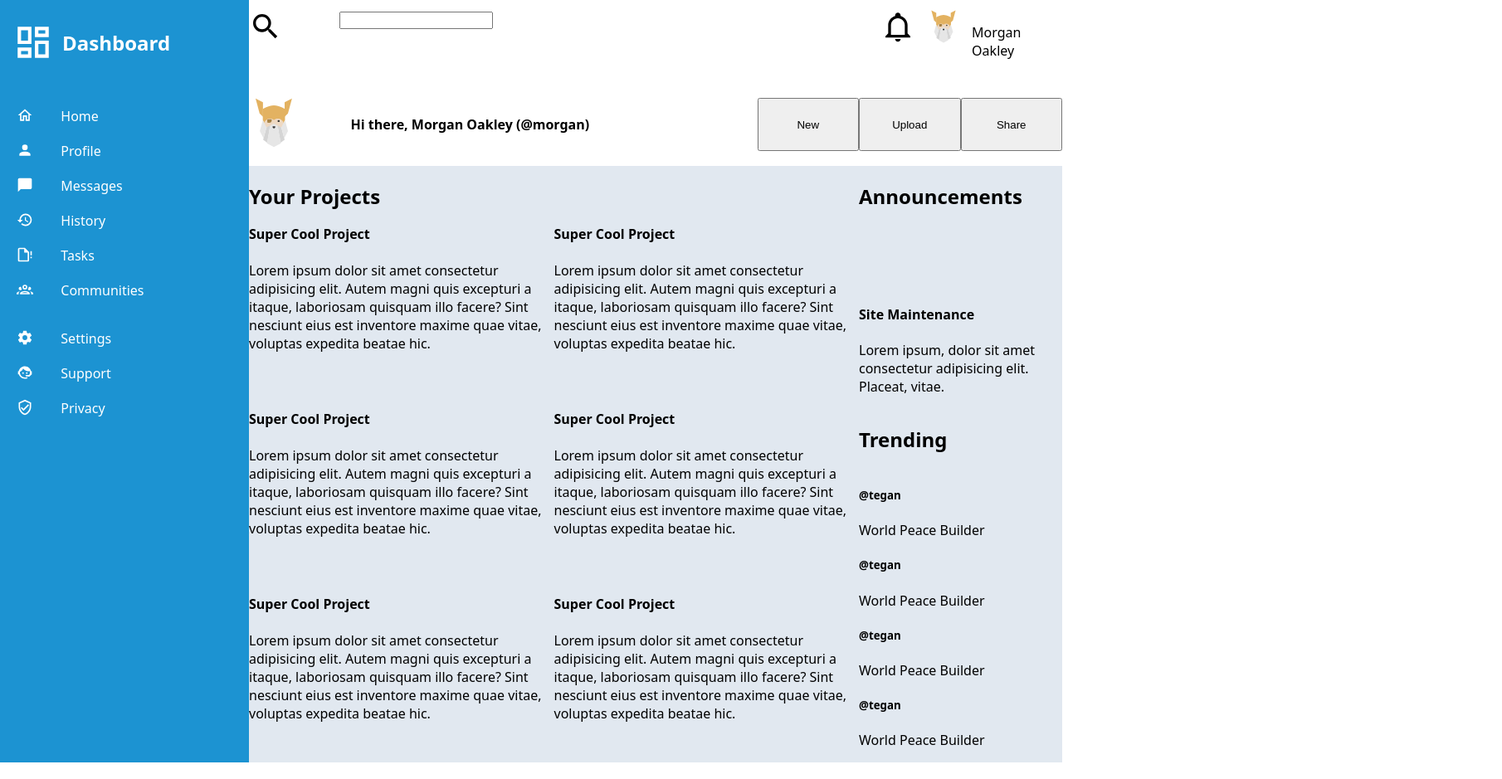
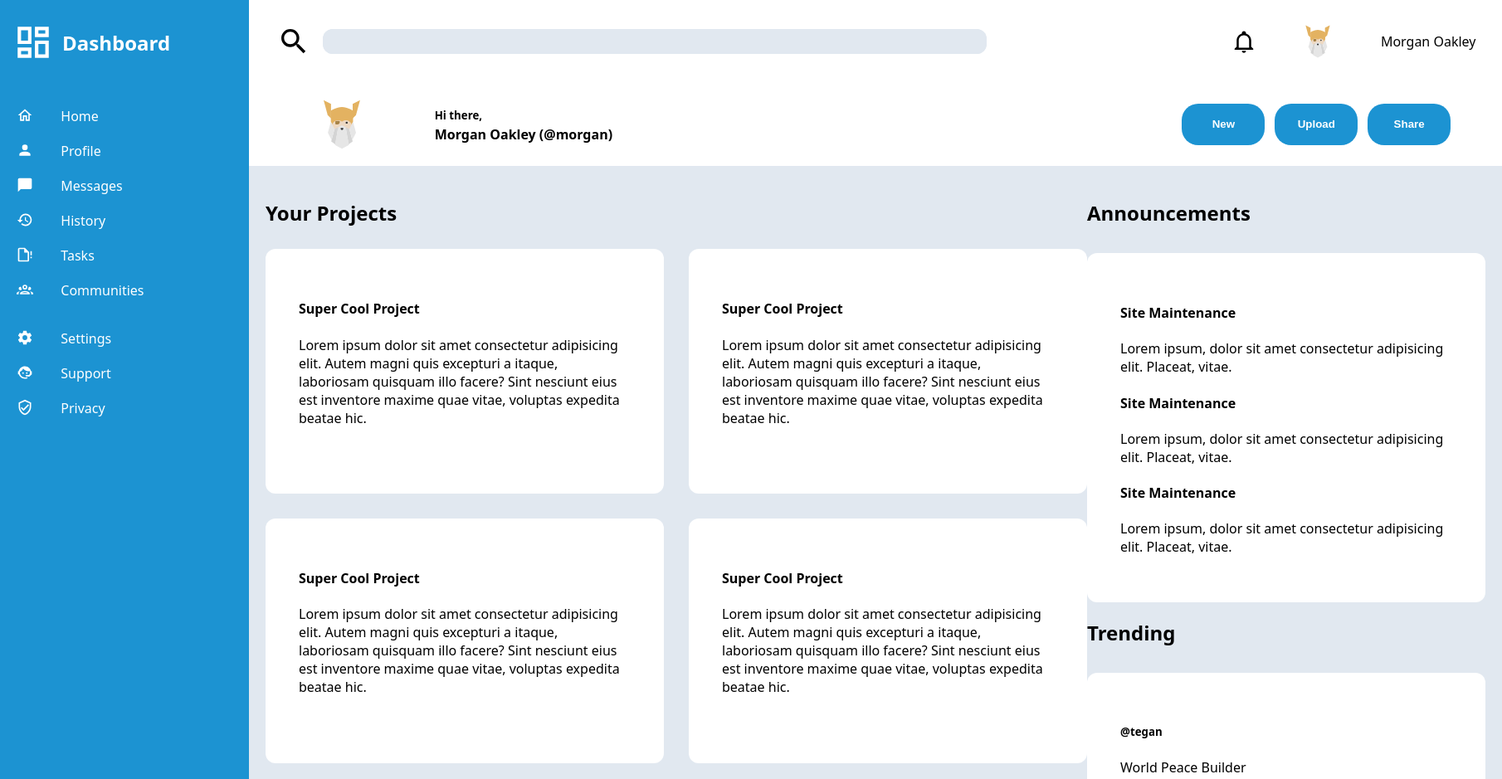
Before and after one commit to balszan/admin-dashboard-project, a plain HTML site: page index.html in a window 1280 px wide. Shown: the top 939 px of the page at 83% size, 1810 px wide, since content can reach past the window. Drawn offline with Linux system fonts and the light colour scheme.

Commit message:
Complete header

```diff
--- a/index.html
+++ b/index.html
@@ -10,16 +10,19 @@
    <div class="container">
        <div class="header">
            <div class="header-top">
-               <img src="svg/magnify.svg">
+               <img src="svg/magnify.svg" id="search-img">
                <form id="search">
                <input type="search" id="search" name="q"></form>
-               <img src="svg/notifications.svg">
+               <img src="svg/notifications.svg" id="notify">
                <img src="svg/odin-logo.svg">
                <p>Morgan Oakley</p>
            </div>
            <div class="header-bottom">
                <img src="svg/odin-logo.svg">
-               <h4>Hi there, Morgan Oakley (@morgan)</h4>
+               <div class="greeting">
+                <h5>Hi there,</h5>
+               <h4>Morgan Oakley (@morgan)</h4>
+            </div>
                <button>New</button>
                <button>Upload</button>
                <button>Share</button>
@@ -61,6 +64,10 @@
                <div class="long-card">
                    <h4>Site Maintenance</h4>
                    <p>Lorem ipsum, dolor sit amet consectetur adipisicing elit. Placeat, vitae.</p>
+                   <h4>Site Maintenance</h4>
+                   <p>Lorem ipsum, dolor sit amet consectetur adipisicing elit. Placeat, vitae.</p>
+                   <h4>Site Maintenance</h4>
+                   <p>Lorem ipsum, dolor sit amet consectetur adipisicing elit. Placeat, vitae.</p>
                </div>
                <h2>Trending</h2>
                <div class="long-card">
--- a/style.css
+++ b/style.css
@@ -24,22 +24,57 @@ html {
 
 .header-top {
     display: grid;
-    grid-template-columns: 1fr 6fr 0.5fr 0.5fr 1fr;
+    grid-template-columns: 0.5fr 6fr 0.5fr 0.5fr 1fr;
+    align-items: center;
+    text-align: center;
 }
 
 .header-top img {
     width: 40px;
     height: 40px;
+    justify-self: center;
+}
+
+#search {
+    width: 800px;
+    height: 30px;
+    background-color: #e1e8f0;
+    border: none;
+    border-radius: 12px;
+}
+
+#search-img {
+    justify-self: right;
+    padding-right: 15px;
+}
+
+#notify {
+    width: 30px;
 }
 
 .header-bottom {
     display: grid;
-    grid-template-columns: 1fr 4fr 1fr 1fr 1fr;
+    grid-template-columns: 1fr 4fr 0.5fr 0.5fr 0.5fr 0.25fr;
+    line-height: 0px;
 }
 
 .header-bottom img {
     width: 60px;
     height: 60px;
+    justify-self: center;
+    align-self: center;
+}
+
+.header-bottom button {
+    background-color: #1c93d2;
+    border: none;
+    border-radius: 20px;
+    color: white;
+    font-weight: bold;
+    height: 50px;
+    width: 100px;
+    justify-self: center;
+    align-self: center;
 }
 
 
@@ -95,12 +130,14 @@ li img {
     grid-row-end: 3;
     display:grid;
     grid-template-columns: 3fr 1fr;
+    padding: 20px;
 }
 
 .main-content-left {
     display:grid;
     grid-template-columns: 1fr 1fr;
     grid-template-rows: 50px repeat(3,1fr);
+    gap: 30px;
 }
 
 .main-content-left h2 {
@@ -108,7 +145,25 @@ li img {
     grid-column-end: 3;
 }
 
+.main-content-right h2 {
+    padding-bottom: 12px;
+}
+
 .main-content-right {
     display:grid;
-    grid-template-rows: 1fr 1fr;
 }
+
+.card {
+    background-color: white;
+    width: 400px;
+    padding: 40px;
+    border-radius: 12px;
+}
+
+.long-card {
+    background-color: white;
+    width: 400px;
+    padding: 40px;
+    border-radius: 12px;
+
+}
```
